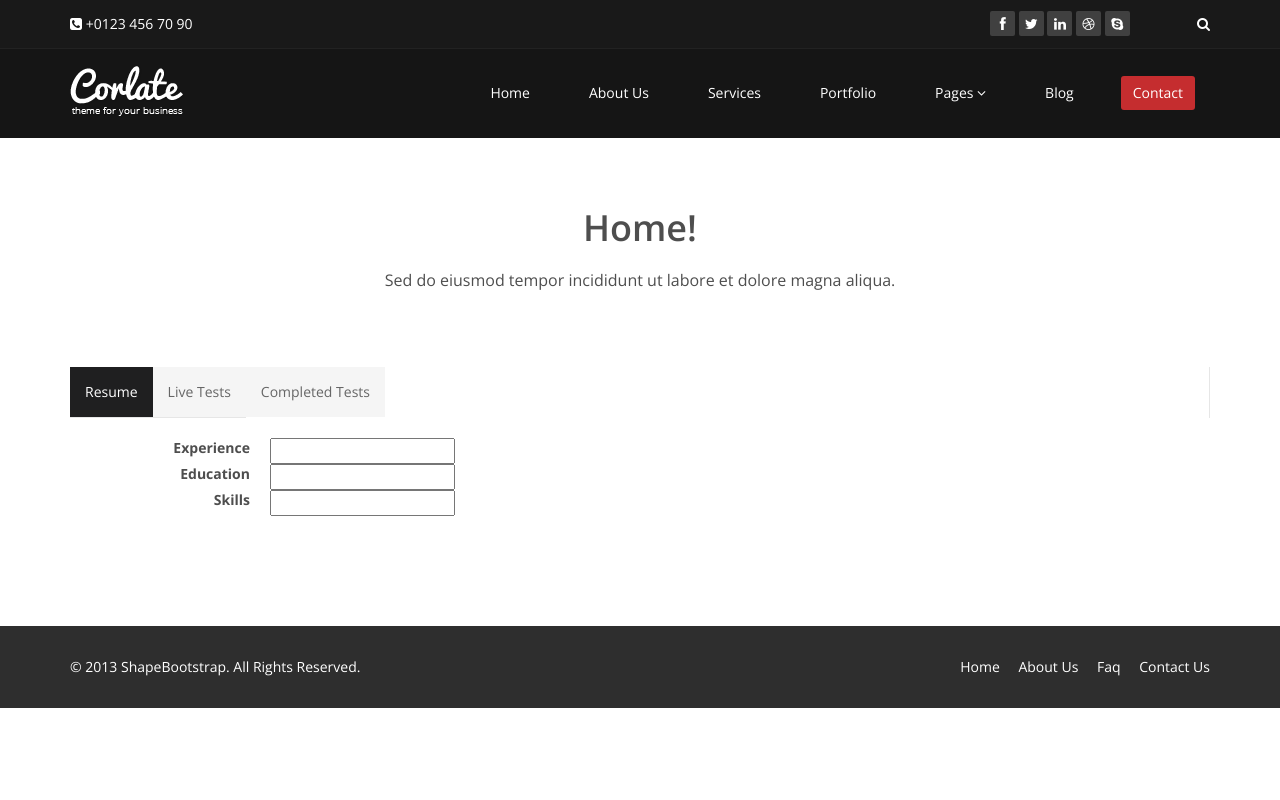
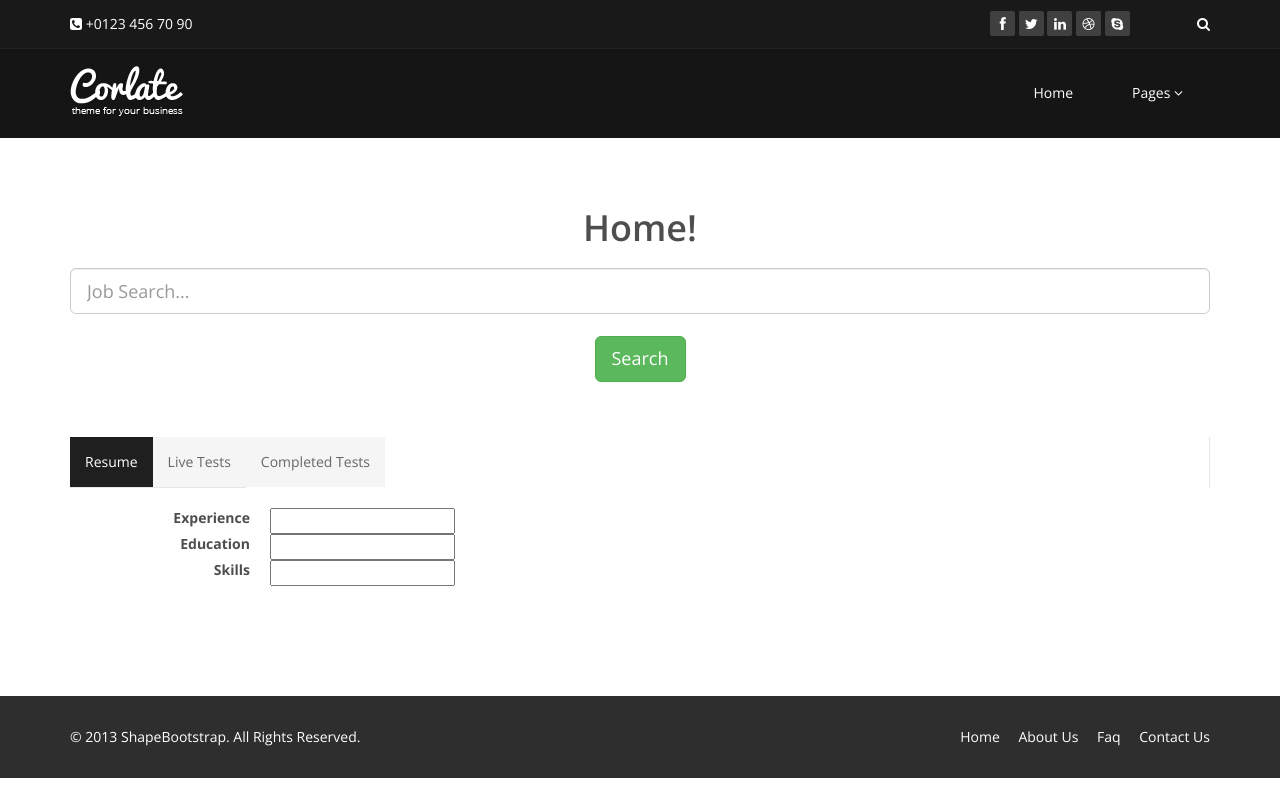
Before and after one commit to amponce/elsa, a Flask app: template templates/home.html in a window 1280 px wide. Run offline with Flask 2, Linux system fonts and the light colour scheme; the template is opened without the code that fills it: values that come from a table or form of the project are taken from there, others are empty.

Commit message:
Added job search form to home, and added simple options based on role.  Also cleaned up layout a bit.

```diff
--- a/app.py
+++ b/app.py
@@ -70,11 +70,13 @@ def home():
 
 	resume = db.session.query(models.Resume).filter_by(user_id=login.current_user.id).first()
 	tests = db.session.query(models.ABTests).filter_by(user_id=login.current_user.id)
+	role = db.session.query(models.Roles).filter_by(id=login.current_user.role_id).first()
 
 	return render_template('home.html', logged_in=login.current_user.is_authenticated()
 						   , resume=resume
 						   , tests=tests
-						   , user_id=login.current_user.id)
+						   , user_id=login.current_user.id
+						   , role=role)
 
 
 @app.route('/viewTest/<int:test_id>')
--- a/templates/home.html
+++ b/templates/home.html
@@ -6,7 +6,13 @@
         <div class="container">
             <div class="center">
                 <h2>Home!</h2>
-                <p class="lead">Sed do eiusmod tempor incididunt ut labore et dolore magna aliqua.</p>
+                <div class="controls">
+                    <form role="form" method="get" action="#">
+                        <input class="form-control input-lg" type="text" placeholder="Job Search..." name="job_q">
+                        <br/>
+                        <button type="submit" class="btn btn-success btn-lg">Search</button>
+                    </form>
+                </div>
             </div>
 
             <div id="content">
--- a/templates/layout.html
+++ b/templates/layout.html
@@ -71,9 +71,12 @@
                 <div class="collapse navbar-collapse navbar-right">
                     <ul class="nav navbar-nav">
                         <li><a href="{{ url_for('home') }}">Home</a></li>
-                        <li><a href="about-us.html">About Us</a></li>
-                        <li><a href="services.html">Services</a></li>
-                        <li><a href="portfolio.html">Portfolio</a></li>
+                        {% if role.is_recruiter == 1 %}
+                            <li><a href="#">Post a Job</a></li>
+                            <li><a href="#">Find Candidates</a></li>
+                        {% else %}
+                        {% endif %}
+
                         {% if logged_in %}
                             <li><a href="{{ url_for('logout')}}">Logout</a></li>
                         {% else %}
@@ -87,8 +90,6 @@
                                 <li><a href="shortcodes.html">Shortcodes</a></li>
                             </ul>
                         </li>
-                        <li><a href="blog.html">Blog</a></li>
-                        <li class="active"><a href="contact-us.html">Contact</a></li>
                     </ul>
                 </div>
             </div><!--/.container-->
```
